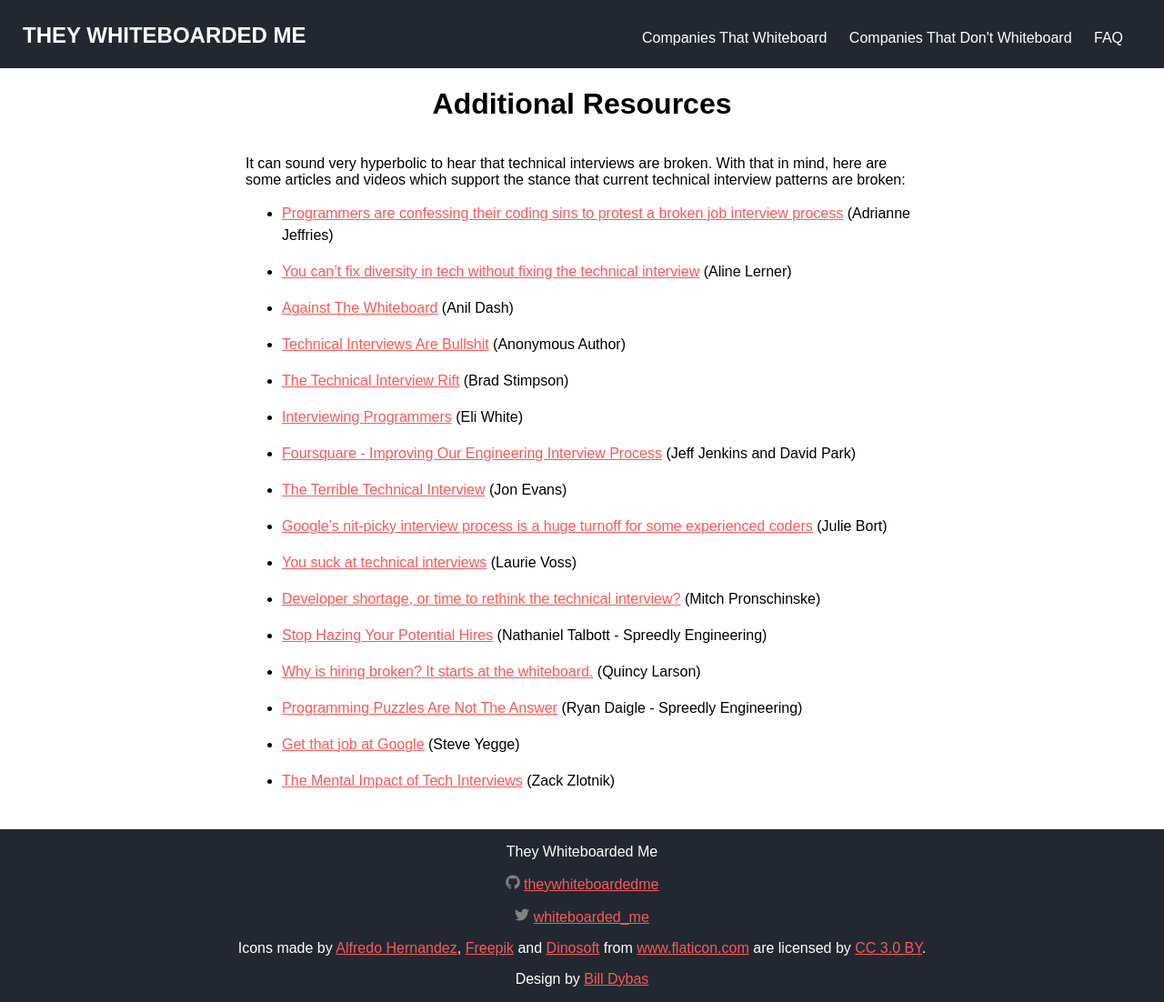
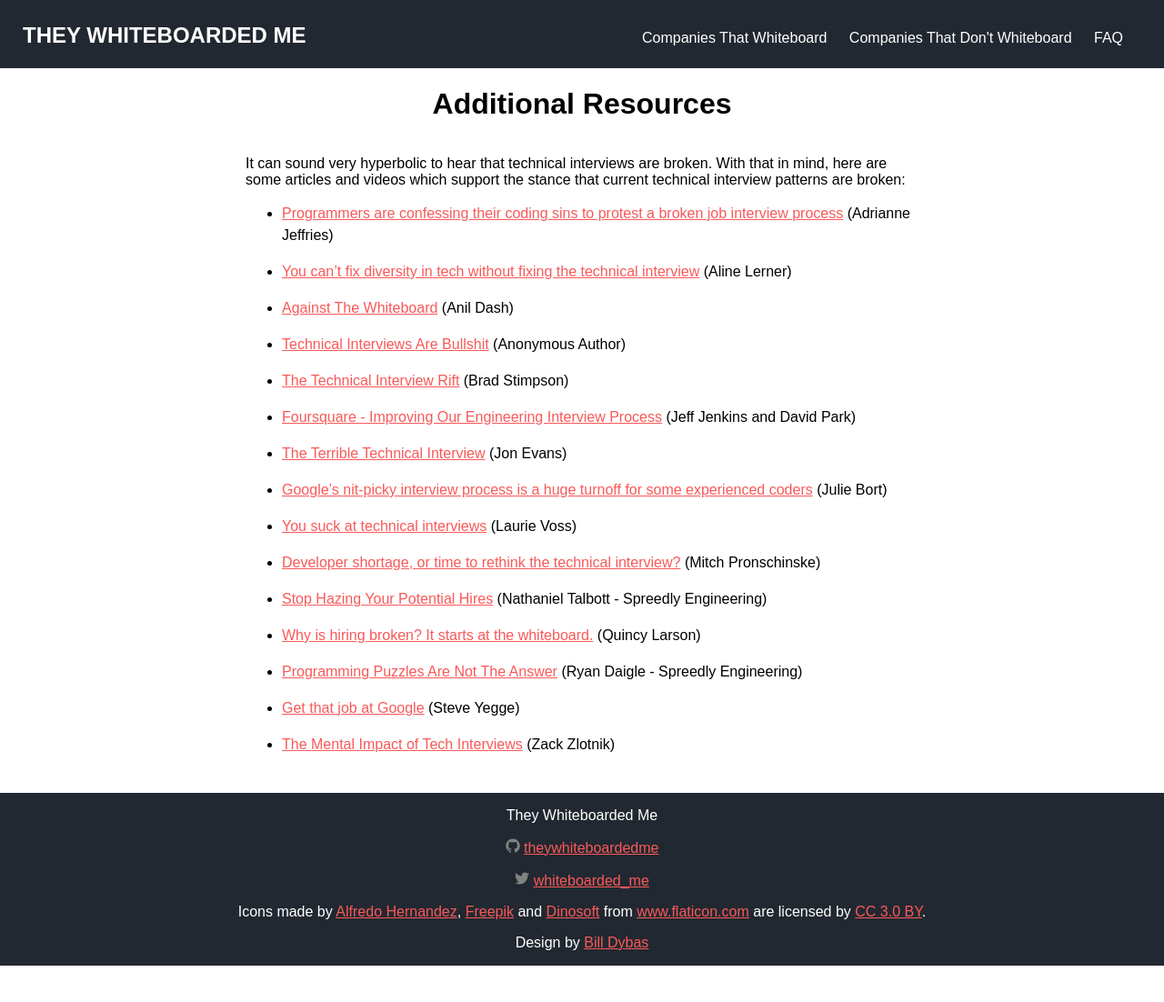
Before and after one commit to cheesesashimi/theywhiteboardedme, a Jekyll site: the page built from pages/additional-resources.md, in a window 1280 px wide. Shown: the whole page at 91% size. Built offline with Jekyll 4.4.1, drawn with Linux system fonts in a browser that asks for light colours; after the commit the page ends 1062 px from its top, so only the background shows below that.

Commit message:
Remove dead link

```diff
--- a/_data/links.yml
+++ b/_data/links.yml
@@ -30,10 +30,6 @@
   author: "Brad Stimpson"
   url: "https://techmasters.blog/the-technical-interview-rift-cf5d4cf6d2c#.iuu5g0y8k"
 
-- name: "Interviewing Programmers"
-  author: "Eli White"
-  url: "http://eliw.com/blog/interviewing-programmers/"
-
 - name: "You suck at technical interviews"
   author: "Laurie Voss"
   url: "http://seldo.com/weblog/2014/08/26/you_suck_at_technical_interviews"
```
